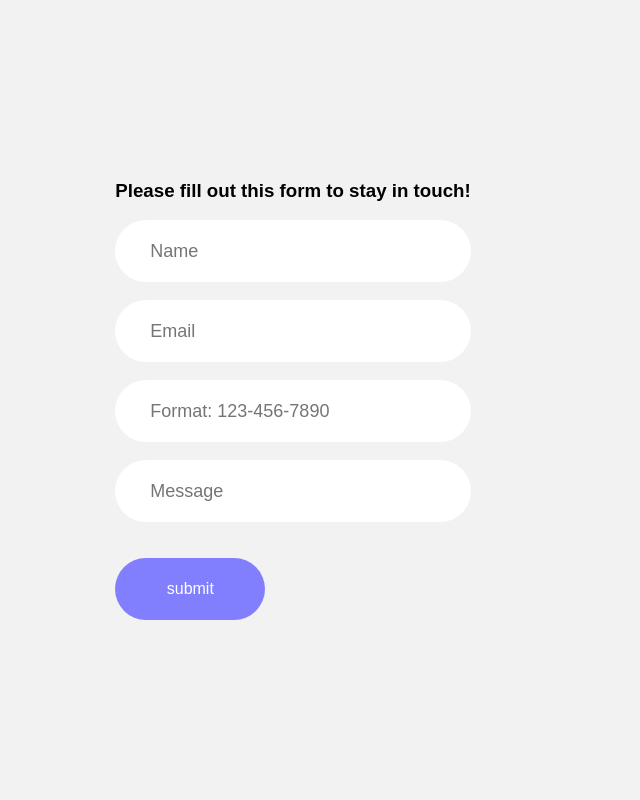
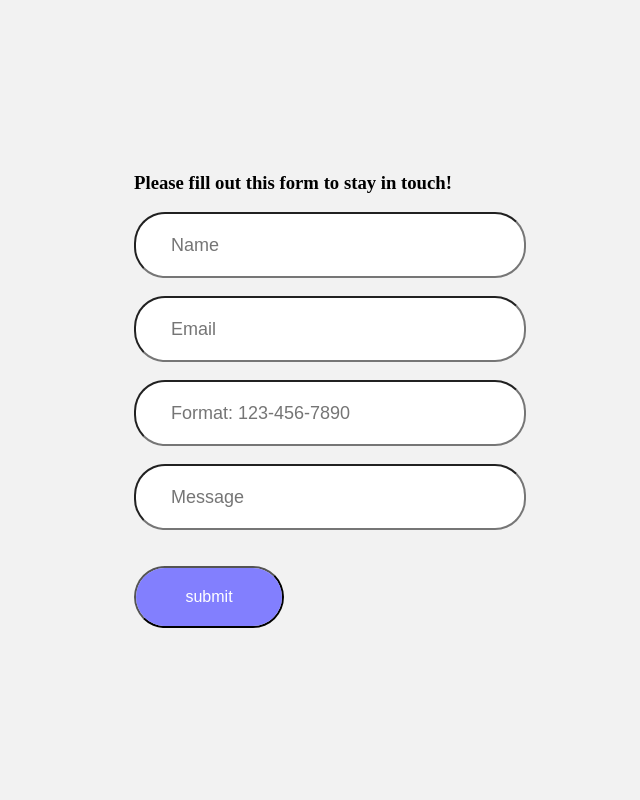
Before and after one commit to bmulaw/mongo-and-flask, a Flask app: template template/form.html in a window 1280 px wide. Shown: the whole page, without its empty margins (347-987 px from the left). Run offline with Flask 2, Linux system fonts and the light colour scheme; the template is opened without the code that fills it, so the values that code supplies are empty; some libraries are stand-ins or nearby versions.

Commit message:
simplified css

```diff
--- a/static/styles/form.css
+++ b/static/styles/form.css
@@ -1,23 +1,5 @@
 * {
     margin: 0px;
-    padding: 0px;
-    box-sizing: border-box;
-}
-
-body, html {
-    height: 100%;
-    font-family: Ubuntu-Bold, sans-serif;
-}
-
-input {
-    outline: none;
-    border: none;
-}
-
-button {
-    outline: none !important;
-    border: none;
-    background: transparent;
 }
 
 button:hover {
@@ -25,44 +7,11 @@ button:hover {
 }
 
 .container-contact100 {
-width: 100%;
 min-height: 100vh;
 display: flex;
-flex-wrap: wrap;
 justify-content: center;
 align-items: center;
-padding: 15px;
-position: relative;
 background-color: #f2f2f2;
-}
-
-.wrap-contact100 {
-width: 550px;
-background: transparent;
-padding: 50px 0px 160px 0px;
-}
-
-.contact100-form {
-width: 100%;
-}
-
-.contact100-form-title {
-display: block;
-font-size: 30px;
-color: #403866;
-line-height: 1.2;
-text-transform: uppercase;
-text-align: center;
-padding-bottom: 49px;
-}
-
-.wrap-input100 {
-width: 100%;
-background-color: #fff;
-border-radius: 31px;
-margin-bottom: 16px;
-position: relative;
-z-index: 1;
 }
 
 .input100 {
```
